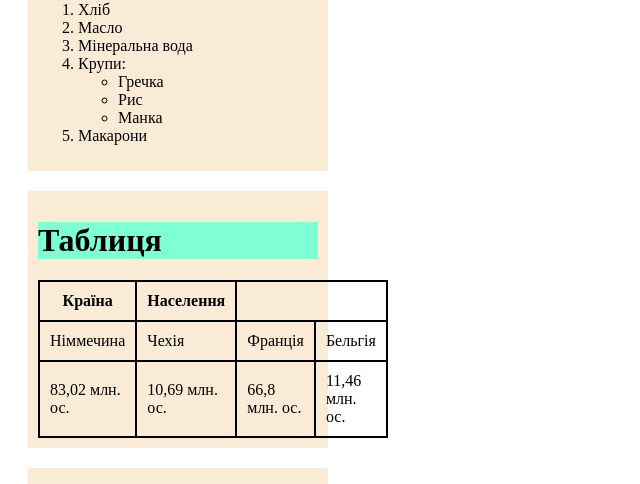
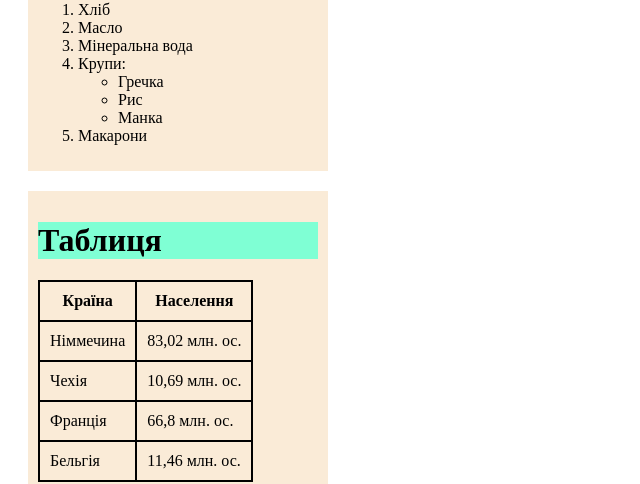
Before and after one commit to Rrriia/portfol-pr2, a plain HTML site: page контрольна робота/index.html in a window 1280 px wide. Shown: the part 485-969 px from the top of the page, without its empty margins (0-640 px from the left). Drawn offline with nearby package versions, Linux system fonts and the light colour scheme.

Commit message:
шшшшшшшшшшшш

```diff
--- a/контрольна робота/index.html
+++ b/контрольна робота/index.html
@@ -51,17 +51,18 @@
           <th class="s">Населення</th>
         </tr></thead>
         <tbody><tr>
-          <td>Німмечина</td>
-          <td>Чехія</td>
-          <td>Франція</td>
-          <td>Бельгія</td>
+          <td>Німмечина</td><td>83,02 млн. ос.</td>
         </tr>
         <tr>
-          <td>83,02 млн. ос.</td>
-          <td>10,69 млн. ос.</td>
-          <td>66,8 млн. ос.</td>
-          <td>11,46 млн. ос.</td>
-        </tr></tbody>
+          <td>Чехія</td><td>10,69 млн. ос.</td>
+        </tr>
+        <tr>
+          <td>Франція</td><td>66,8 млн. ос.</td>
+        </tr>
+        <tr>
+          <td>Бельгія</td><td>11,46 млн. ос.</td>
+        </tr>
+        </tbody>
     </table>
 </div>
 <div id="box" class="col-sm-12 col-md-6 col-lg-12 col-vlg-3 item">
```
